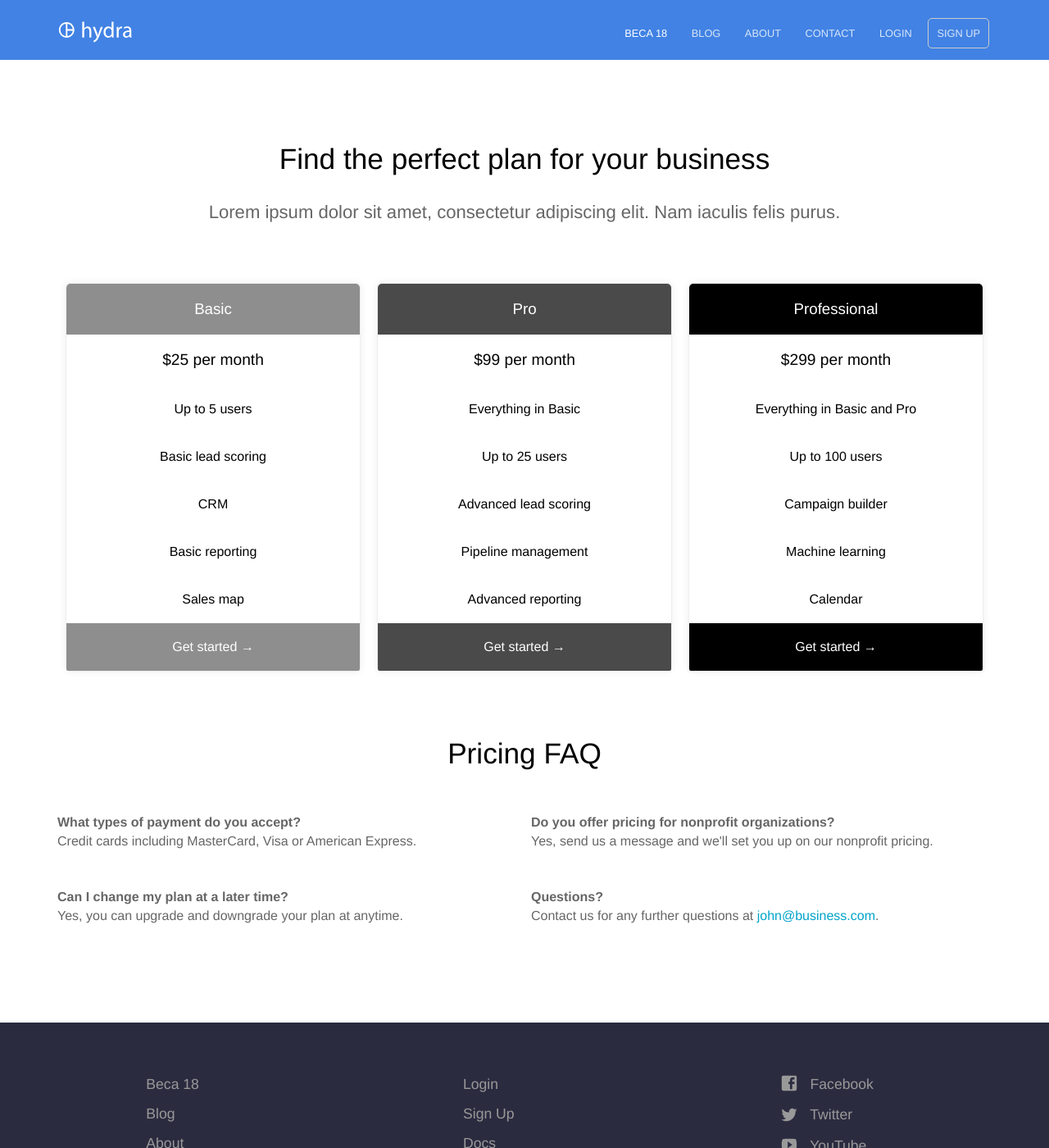
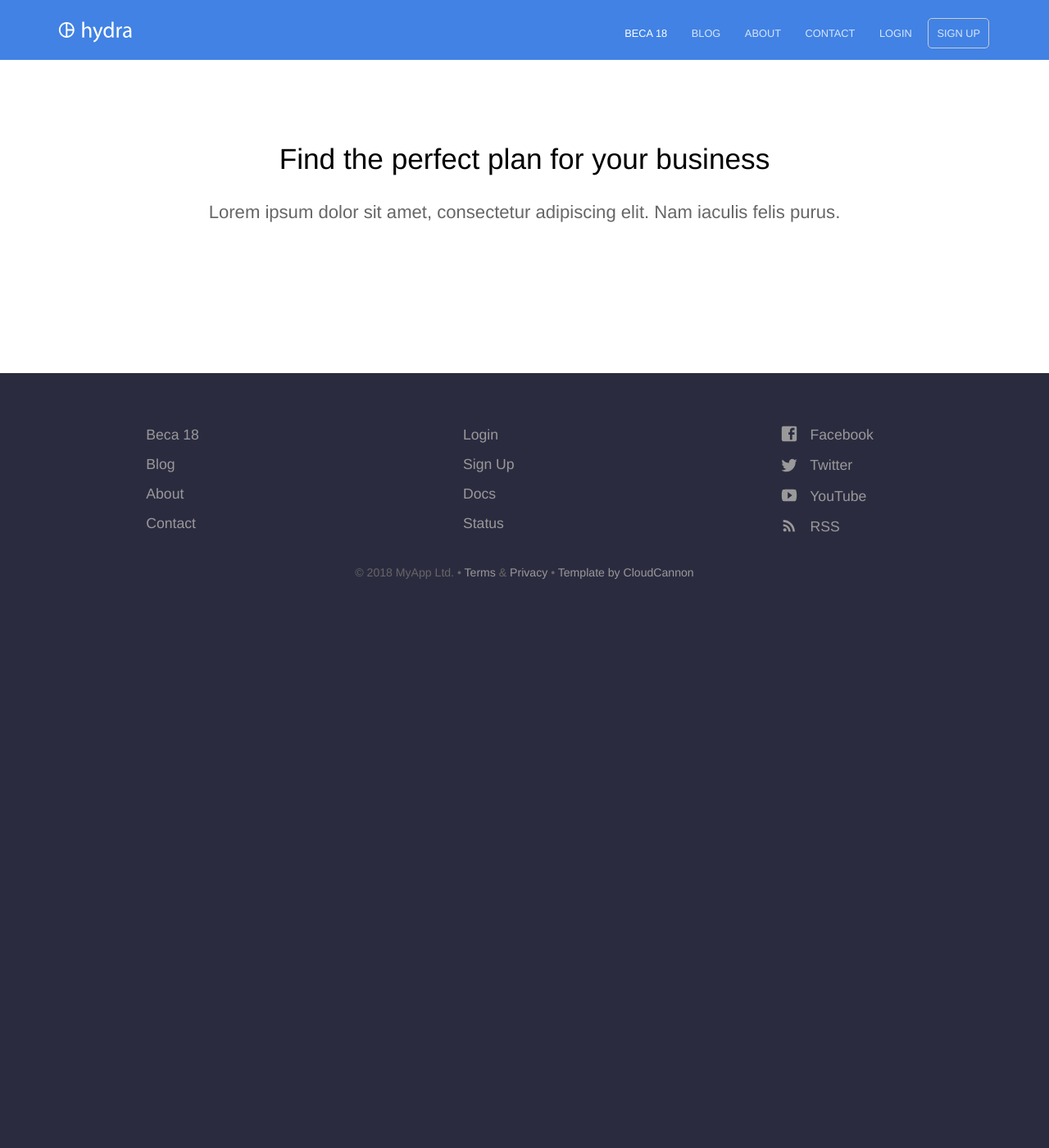
Before and after one commit to Llampi/oportunidar, a Jekyll site: the page built from prep_beca18.html, in a window 1280 px wide and 1400 px high. Shown: the whole window at 82% size. Built offline with Jekyll 4.4.1, drawn with Linux system fonts in a browser that asks for light colours.

Commit message:
Update prep_beca18.html

```diff
--- a/prep_beca18.html
+++ b/prep_beca18.html
@@ -2,70 +2,6 @@
 title: Prep Beca 18
 heading: Find the perfect plan for your business
 description: Lorem ipsum dolor sit amet, consectetur adipiscing elit. Nam iaculis felis purus.
-pricing_table:
-  - name: Basic
-    color: "#8e8e8e"
-    features:
-      - text: $25 per month
-        highlight: true
-      - text: Up to 5 users
-        highlight: false
-      - text: Basic lead scoring
-        highlight: false
-      - text: CRM
-        highlight: false
-      - text: Basic reporting
-        highlight: false
-      - text: Sales map
-        highlight: false
-    call_to_action:
-      link: http://mysite.com?plan=basic
-      text: Get started
-  - name: Pro
-    color: "#4a4a4a"
-    features:
-      - text: $99 per month
-        highlight: true
-      - text: Everything in Basic
-        highlight: false
-      - text: Up to 25 users
-        highlight: false
-      - text: Advanced lead scoring
-        highlight: false
-      - text: Pipeline management
-        highlight: false
-      - text: Advanced reporting
-        highlight: false
-    call_to_action:
-      link: http://mysite.com?plan=pro
-      text: Get started
-  - name: Professional
-    color: "#000000"
-    features:
-      - text: $299 per month
-        highlight: true
-      - text: Everything in Basic and Pro
-        highlight: false
-      - text: Up to 100 users
-        highlight: false
-      - text: Campaign builder
-        highlight: false
-      - text: Machine learning
-        highlight: false
-      - text: Calendar
-        highlight: false
-    call_to_action:
-      link: http://mysite.com?plan=professional
-      text: Get started
-faq:
-  - question: What types of payment do you accept?
-    answer: Credit cards including MasterCard, Visa or American Express.
-  - question: Can I change my plan at a later time?
-    answer: Yes, you can upgrade and downgrade your plan at anytime.
-  - question: Do you offer pricing for nonprofit organizations?
-    answer: Yes, send us a message and we'll set you up on our nonprofit pricing.
-  - question: Questions?
-    answer: Contact us for any further questions at <a href="#">john@business.com</a>.
 ---
 <div class="plans">
 	{% for plan in page.pricing_table %}
```
